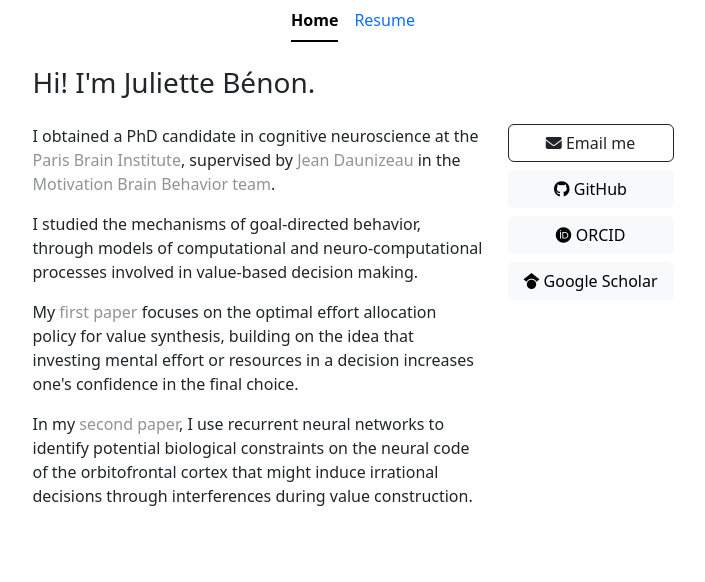
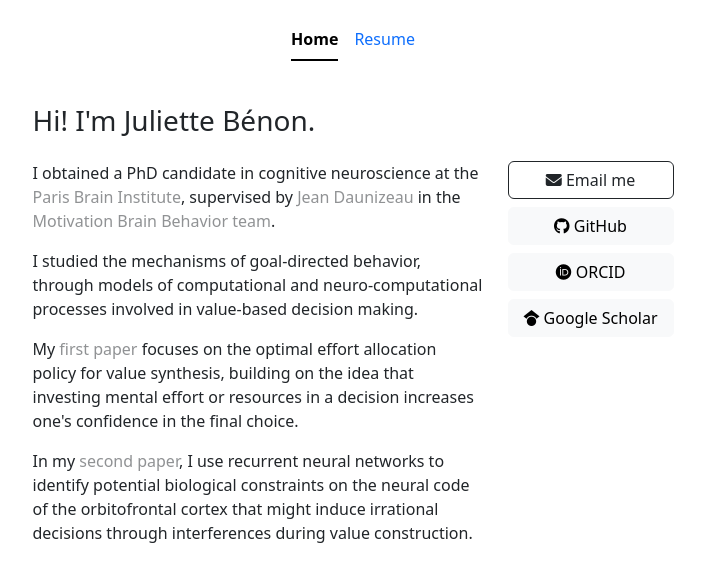
Before and after one commit to jbenon/jbenon.github.io, a Jekyll site: the page built from index.html, in a window 1280 px wide. Shown: the top 582 px of the page, without its empty margins (287-992 px from the left). Built offline with Jekyll 4.4.1, drawn with Linux system fonts in a browser that asks for light colours; nearby versions of some CDN libraries.

Commit message:
Blank space around nav bar

```diff
--- a/index.html
+++ b/index.html
@@ -4,11 +4,12 @@ layout: default
 
 <div class="container">
     <!-- Navigation -->
+    <div style="height: 0.5cm;"></div>
     <nav class="nav nav-underline justify-content-center">
         <a class="nav-link active" aria-current="page" href="#">Home</a>
         <a class="nav-link" href="resume.html">Resume</a>
-
     </nav>
+    <div style="height: 0.5cm;"></div>
 
     <!--- Content -->
     <div class="row justify-content-center">
--- a/resume.html
+++ b/resume.html
@@ -4,10 +4,12 @@ layout: default
 
 <div class="container-md">
   <!-- Navigation -->
+  <div style="height: 0.5cm;"></div>
   <nav class="nav nav-underline justify-content-center d-print-none">
     <a class="nav-link" aria-current="page" href="index.html">Home</a>
     <a class="nav-link active" aria-current="page">Resume</a>
   </nav>
+  <div style="height: 0.5cm;"></div>
 
   <!-- Resume header when printing only-->
   <div class="row justify-content-center d-none d-print-block">
```
